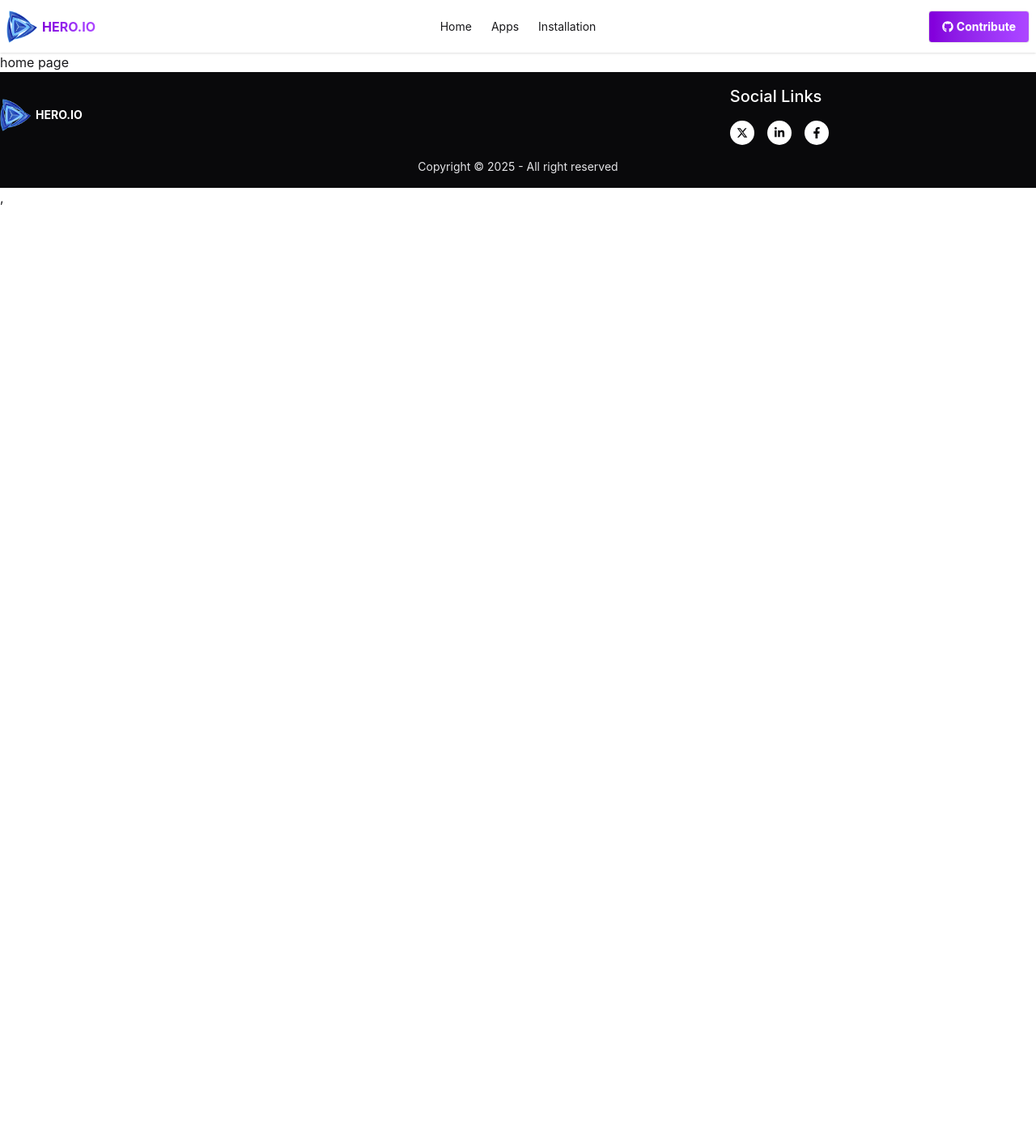
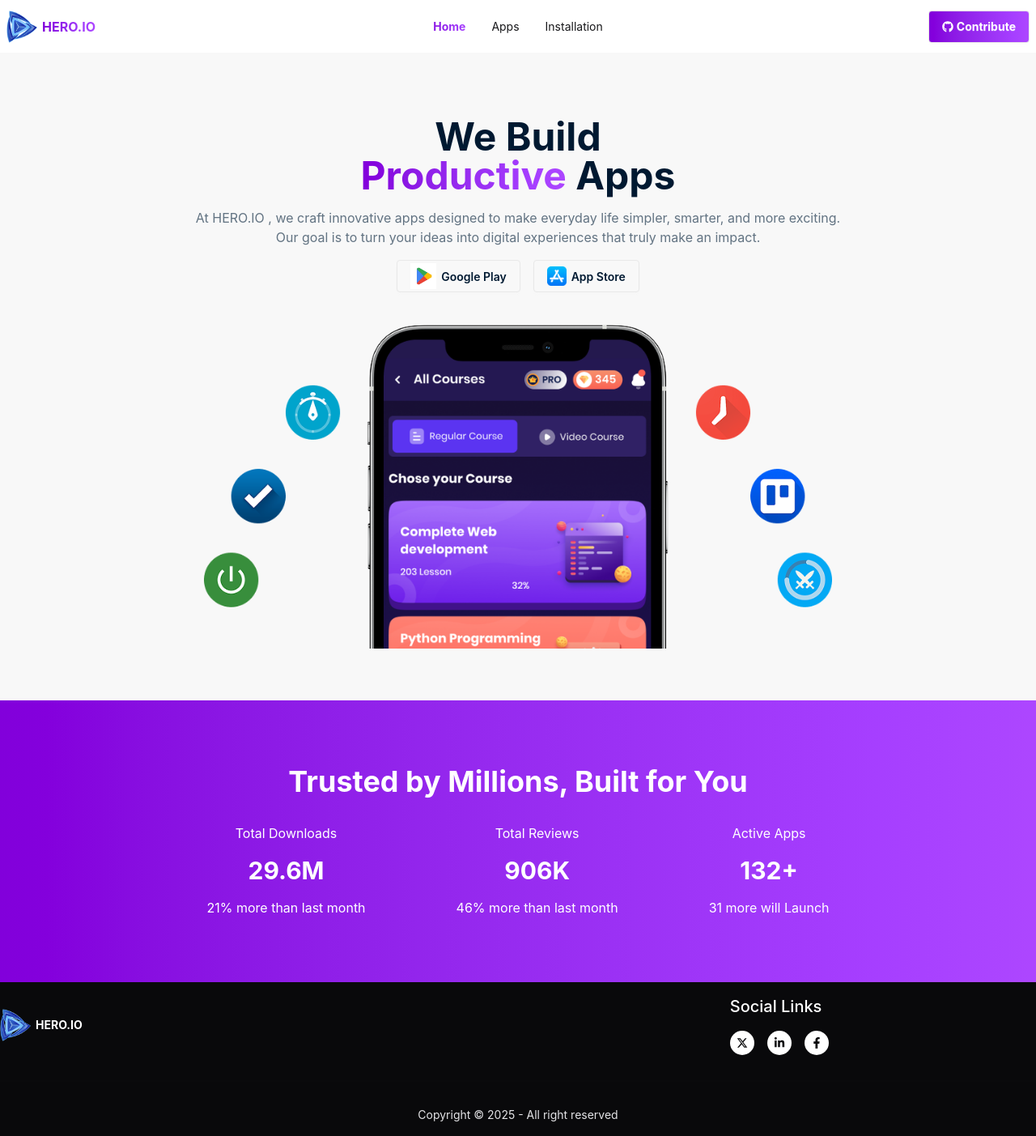
Before and after one commit to Eva-004/play-store, a React (Vite) app: page / in a window 1280 px wide. Shown: the whole page at 81% size. Before the commit the page ends 800 px from the top, so only its background shows below. Built offline with nearby package versions, Linux system fonts and the light colour scheme.

Commit message:
Implement banner and stats section

```diff
--- a/src/Components/Shared/Footer.jsx
+++ b/src/Components/Shared/Footer.jsx
@@ -21,7 +21,7 @@
                     </div>
 
                 </div>
-               <hr className='text-white' />
+               <div className="divider w-full text-white mx-auto"></div>
                <div className='mx-auto'>Copyright &copy; 2025 - All right reserved</div>
             </footer>
         </div>
--- /dev/null
+++ b/src/Components/Shared/MyNavLink.jsx
@@ -0,0 +1,10 @@
+import React from 'react';
+import { NavLink } from 'react-router';
+
+const MyNavLink = ({to,children}) => {
+    return (
+       <NavLink to={to} className={({isActive})=> `${isActive ? 'bg-gradient-to-r from-purple-700 to-purple-500 bg-clip-text text-transparent font-bold' : ''}`}>{children}</NavLink>
+    );
+};
+
+export default MyNavLink;
--- a/src/Components/Shared/NavBar.jsx
+++ b/src/Components/Shared/NavBar.jsx
@@ -1,13 +1,14 @@
 import React from 'react';
-import { Link } from 'react-router';
+import { Link, NavLink } from 'react-router';
 import logo from '../../assets/images/logo.png'
 import { FaGithub } from 'react-icons/fa';
+import MyNavLink from './MyNavLink';
 
 const NavBar = () => {
     const links = <>
-    <li><Link to='/'>Home</Link></li>
-    <li><Link to='/app'>Apps</Link></li>
-    <li><Link to='/installation'>Installation</Link></li>
+    <li><MyNavLink to='/'>Home</MyNavLink></li>
+    <li><MyNavLink to='/app'>Apps</MyNavLink></li>
+    <li><MyNavLink to='/installation'>Installation</MyNavLink></li>
     </>
     return (
         <nav className=' bg-base-100 shadow-sm'>
@@ -29,7 +30,7 @@
                 </Link>
             </div>
             <div className="navbar-center hidden lg:flex">
-                <ul className="menu menu-horizontal px-1">
+                <ul className="menu menu-horizontal px-1 gap-2">
                      {links}
                 </ul>
             </div>
--- /dev/null
+++ b/src/Components/homePages/Banner.jsx
@@ -0,0 +1,28 @@
+import React from 'react';
+import googleplay from '../../assets/images/googleplay.jpg'
+import appIcon from '../../assets/images/appIcon.png'
+import hero from '../../assets/images/hero.png'
+
+const Banner = () => {
+    return (
+       <div className='min-h-screen bg-base-200'>
+         <div className='container mx-auto'>
+            <div className='pt-20 pb-10'>
+                <div className='text-center space-y-4'>
+                    <h2 className='font-bold text-5xl text-[#001931]'>We Build<br/> <span className='bg-gradient-to-r from-purple-700 to-purple-500 bg-clip-text text-transparent'>Productive</span> Apps</h2>
+                    <p className='text-[#627382]'>At HERO.IO , we craft innovative apps designed to make everyday life simpler, smarter, and more exciting.<br/>Our goal is to turn your ideas into digital experiences that truly make an impact.</p>
+                </div>
+                <div className='flex items-center gap-4 justify-center mt-4'>
+                    <div className="btn text-[rgb(0,25,49)] font-semibold"><img src={googleplay} alt="" className='h-8' />Google Play</div>
+                    <div className="btn text-[#001931] font-semibold"><img src={appIcon} alt="" className='h-6' />App Store</div>
+                </div>
+            </div>
+            <div className='flex justify-center'>
+                    <img src={hero} alt="" className='h-100' />
+            </div>
+        </div>
+       </div>
+    );
+};
+
+export default Banner;
--- /dev/null
+++ b/src/Components/homePages/Stats.jsx
@@ -0,0 +1,31 @@
+import React from 'react';
+
+const Stats = () => {
+    return (
+        <div className=' bg-gradient-to-r from-purple-700 to-purple-500 py-20 text-white text-center'>
+         <div className='container mx-auto space-y-8'>
+            <h2 className='font-bold text-4xl'>Trusted by Millions, Built for You</h2>
+            <div className='flex justify-center gap-8'>
+                <div className='space-y-4 px-10'>
+                    <p>Total Downloads</p>
+                    <h2 className='font-bold text-3xl'>29.6M</h2>
+                    <p>21% more than last month</p>
+                </div>
+                <div className='space-y-4 px-10'>
+                    <p>Total Reviews</p>
+                    <h2 className='font-bold text-3xl'>906K</h2>
+                    <p>46% more than last month</p>
+                </div>
+                <div className='space-y-4 px-10'>
+                    <p>Active Apps</p>
+                    <h2 className='font-bold text-3xl'>132+</h2>
+                    <p>31 more will Launch</p>
+                </div>
+
+            </div>
+         </div>
+        </div>
+    );
+};
+
+export default Stats;
--- a/src/main.jsx
+++ b/src/main.jsx
@@ -7,6 +7,7 @@
 import HomePage from './pages/homePage/HomePage'
 import Apps from './pages/apps/Apps'
 import Installation from './pages/installation/Installation'
+import NotFoundPage from './pages/notFoundPage/NotFoundPage'
 
 const router = createBrowserRouter([{
     path:"/",
@@ -25,11 +26,11 @@
         Component: Installation
       }
     ],
-    errorElement: <h2>This page is not found</h2>
+    errorElement:<NotFoundPage></NotFoundPage>
 }])
 
 createRoot(document.getElementById('root')).render(
   <StrictMode>
-  <RouterProvider router={router} />,
+  <RouterProvider router={router} />
   </StrictMode>,
 )
--- a/src/pages/homePage/HomePage.jsx
+++ b/src/pages/homePage/HomePage.jsx
@@ -1,9 +1,12 @@
 import React from 'react';
+import Banner from '../../Components/homePages/Banner';
+import Stats from '../../Components/homePages/Stats';
 
 const HomePage = () => {
     return (
-        <div>
-            home page
+        <div className=''>
+            <Banner></Banner>
+            <Stats></Stats>
         </div>
     );
 };
--- /dev/null
+++ b/src/pages/notFoundPage/NotFoundPage.jsx
@@ -0,0 +1,27 @@
+import React from 'react';
+import { Link } from 'react-router';
+
+const NotFoundPage = () => {
+    return (
+      <div className="min-h-screen flex flex-col justify-center items-center bg-gray-100 px-4">
+
+            <h1 className="text-7xl font-extrabold text-gray-800">404</h1>
+
+            <p className="mt-4 text-lg text-gray-600 text-center">
+                Oops! The page you're looking for doesn't exist.
+            </p>
+
+            <div className="divider w-full my-6"></div>
+
+            <Link
+                to="/"
+                className="px-6 py-3 bg-black text-white rounded-xl hover:bg-gray-800 transition"
+            >
+                Go Back Home
+            </Link>
+
+        </div>
+    );
+};
+
+export default NotFoundPage;
```
Also changed, not shown: src/assets/images/appIcon.png (added), src/assets/images/googleplay.jpg (added), src/index.css (line endings or trailing spaces).
